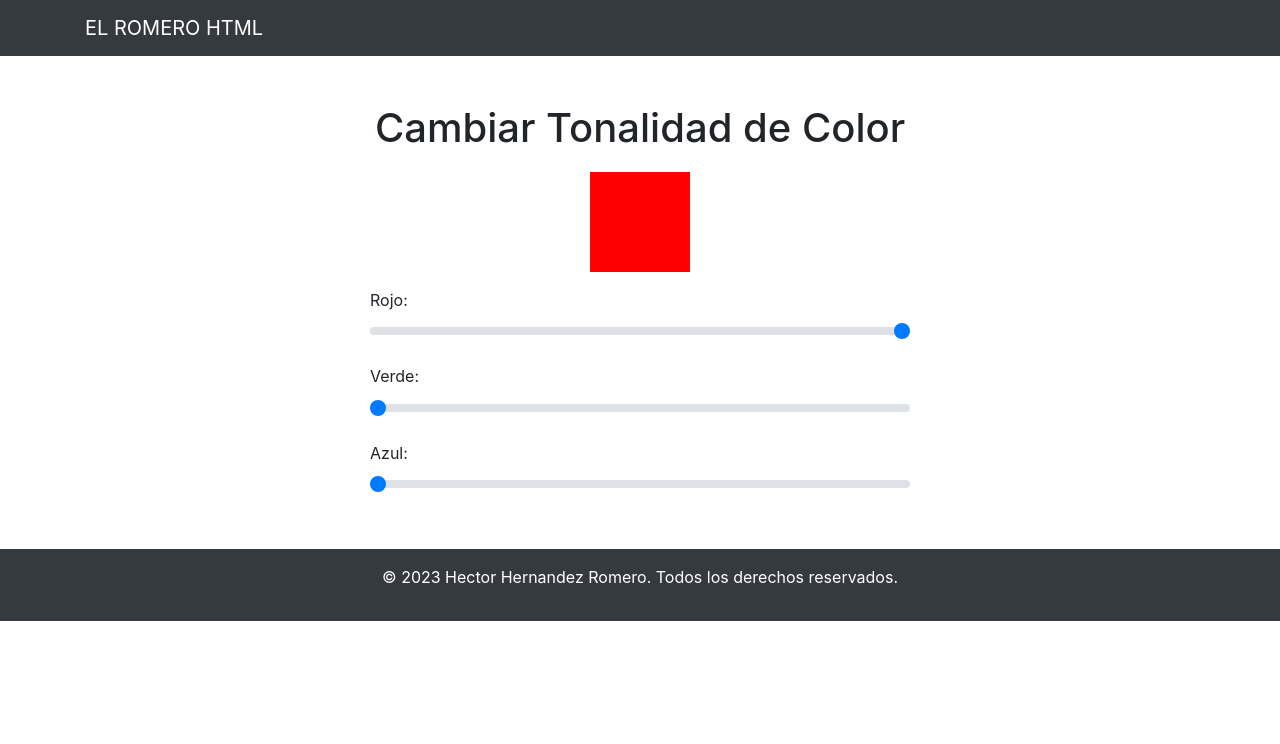
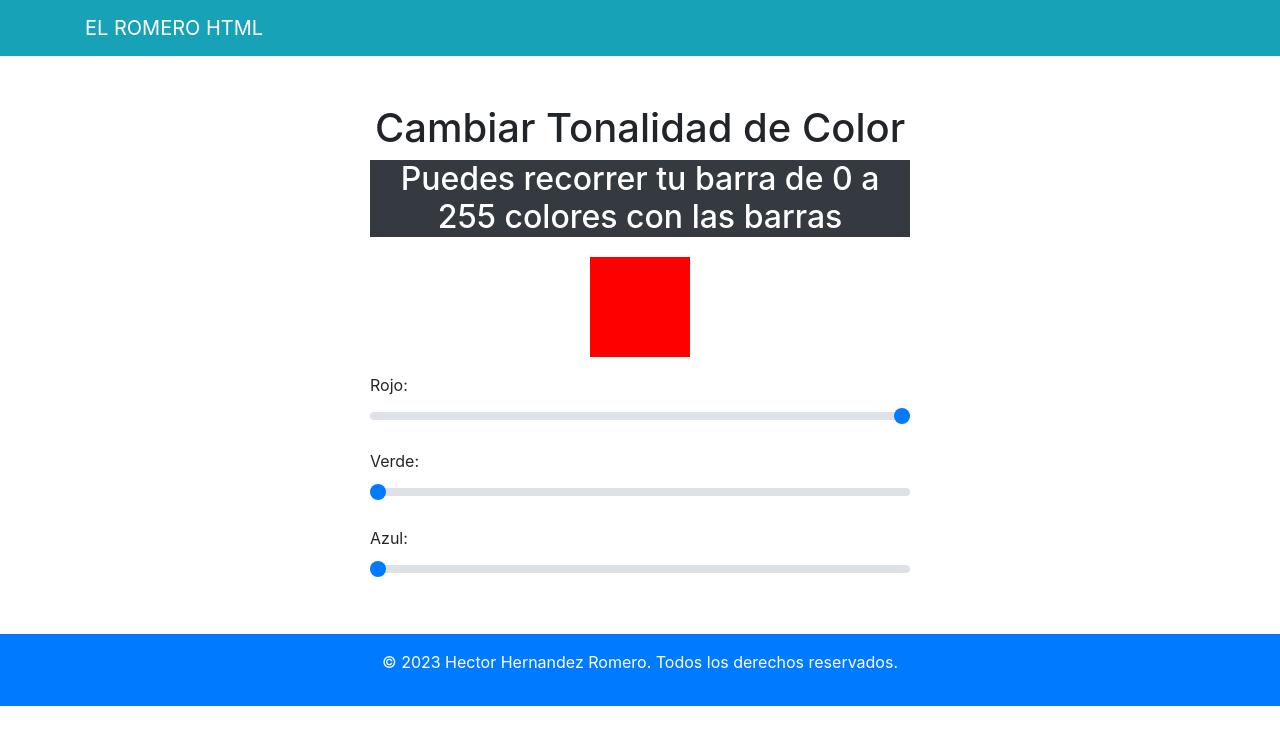
Before and after one commit to hectorhr060100/control-de-color, a plain HTML site: page index.html in a window 1280 px wide. Drawn offline with nearby package versions, Linux system fonts and the light colour scheme.

Commit message:
Agregado de parrafo y cambio de color de letra

```diff
--- a/index.html
+++ b/index.html
@@ -17,7 +17,7 @@
 </head>
 <body>
     <!-- Encabezado con barra de navegación -->
-    <nav class="navbar navbar-expand-lg navbar-dark bg-dark">
+    <nav class="navbar navbar-expand-lg navbar-dark bg-info">
         <div class="container">
             <a class="navbar-brand" href="#">EL ROMERO HTML</a>
             <button class="navbar-toggler" type="button" data-toggle="collapse" data-target="#navbarNav" aria-controls="navbarNav" aria-expanded="false" aria-label="Toggle navigation">
@@ -37,6 +37,7 @@
         <div class="row">
             <div class="col-md-6 offset-md-3">
                 <h1 class="text-center mt-5">Cambiar Tonalidad de Color</h1>
+                <h2 class="text-center mt-6 bg-dark text-white">Puedes recorrer tu barra de 0 a 255 colores con las barras </h2>
                 <div id="miDiv" class="mx-auto"></div>
                 <div class="mt-3">
                     <label for="redRange">Rojo:</label>
@@ -55,7 +56,7 @@
     </div>
 
     <!-- Pie de página -->
-    <footer class="bg-dark text-white text-center py-3">
+    <footer class="bg-primary text-white text-center py-3">
         <div class="container">
             <p>&copy; 2023 Hector Hernandez Romero. Todos los derechos reservados.</p>
         </div>
```
